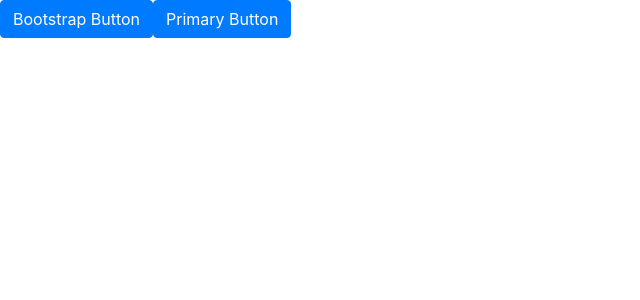
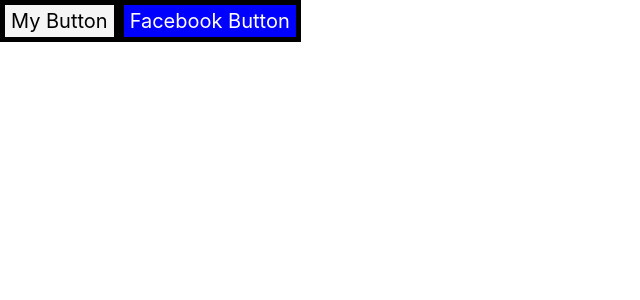
Before and after one commit to fpigeonjr/styled-components-course, a React (Create React App) app: page / in a window 1280 px wide. Shown: the top 300 px of the page, without its empty margins (0-640 px from the left). Built offline with nearby package versions, Linux system fonts and the light colour scheme.

Commit message:
extends styled components

```diff
--- a/src/App.js
+++ b/src/App.js
@@ -1,35 +1,25 @@
 import React, { Component } from "react";
-import { Button } from "reactstrap";
-import PrimaryButton from "./components/common/PrimaryButton";
-import { ThemeProvider } from "styled-components";
+import styled, { ThemeProvider, extend } from "styled-components";
 import LightTheme from "./themes/Light";
-import DarkTheme from "./themes/Dark";
-import PasswordInput from "./components/common/PasswordInput";
+
+import Button from "./components/common/Button";
+
+const LoginWithFacebookButton = styled(Button)`
+  background: blue;
+  color: white;
+`;
 
 class App extends Component {
   state = {
     theme: LightTheme,
     showPassword: false
   };
-
-  changeTheme = () => {
-    this.setState({
-      theme: this.state.theme.id === "light" ? DarkTheme : LightTheme
-    });
-  };
-
-  togglePassword = () => {
-    this.setState({
-      showPassword: !this.state.showPassword
-    });
-  };
-
   render() {
     return (
       <ThemeProvider theme={this.state.theme}>
         <section>
-          <Button color="primary">Bootstrap Button</Button>
-          <PrimaryButton>Primary Button</PrimaryButton>
+          <Button>My Button</Button>
+          <LoginWithFacebookButton>Facebook Button</LoginWithFacebookButton>
         </section>
       </ThemeProvider>
     );
```
